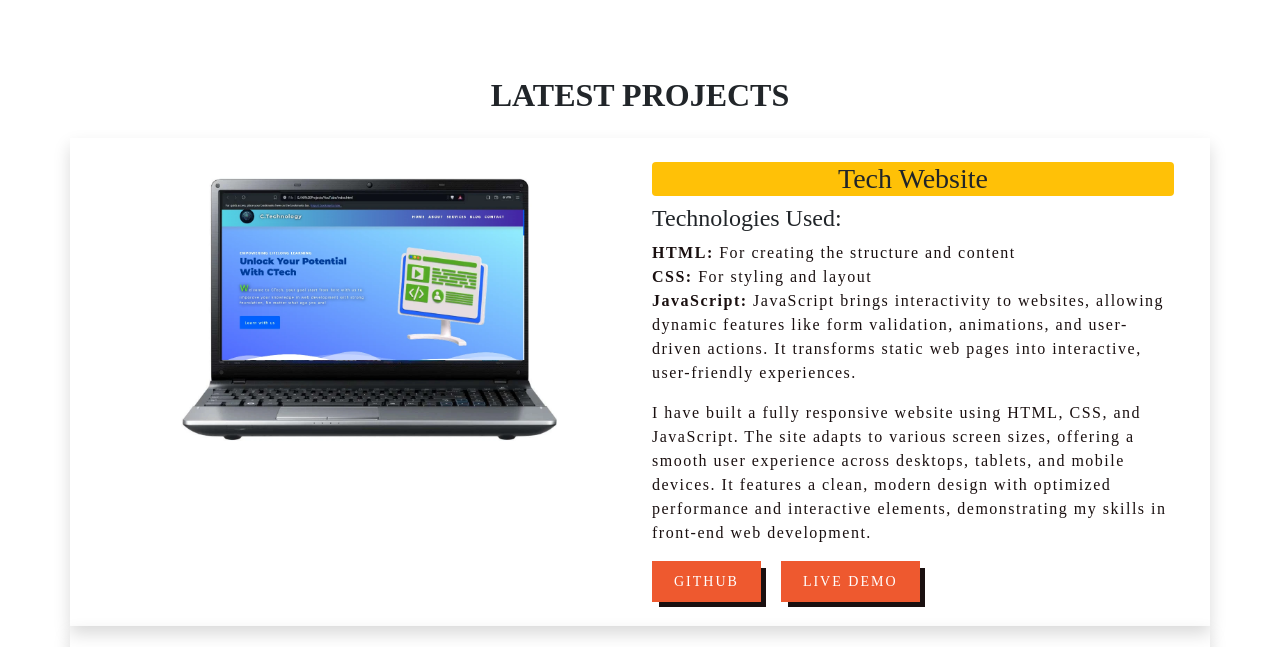
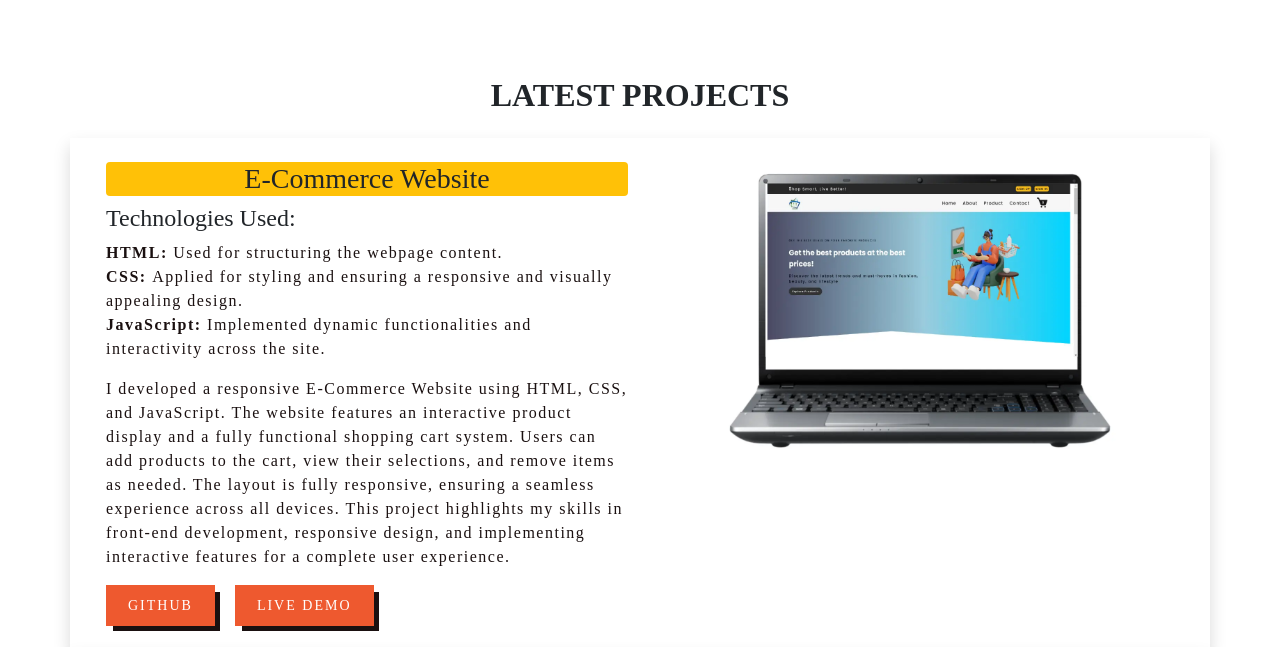
Before and after one commit to chandrajit19/My-portfolio, a plain HTML site: page index.html in a window 1280 px wide. Shown: the part 1640-2287 px from the top of the page. Drawn offline with nearby package versions, Linux system fonts and the light colour scheme; a web font is replaced by a local one.

Commit message:
ecommerce website added

```diff
--- a/index.html
+++ b/index.html
@@ -231,8 +231,40 @@
         <div class="container project-sec">
           <h2 class="text-center fw-bold mb-4">LATEST PROJECTS</h2>
 
+                   <!-- Zeroth projects -->
+                   <div class="row shadow p-4">
 
-                   <!-- Ninth project -->
+                    <!-- Project details -->
+                    <div class="col-lg-6">
+                      <h3 class="bg-warning rounded-1 text-center">E-Commerce Website</h3>
+                      <h4 class="">Technologies Used:</h4>
+
+                      <p>
+                        <span class="fw-semibold"> HTML: </span> Used for structuring the webpage content.<br />
+                        <span class="fw-semibold"> CSS: </span>Applied for styling and ensuring a responsive and visually appealing design.<br/>
+                        <span class="fw-semibold"> JavaScript: </span>Implemented dynamic functionalities and interactivity across the site.
+                      </p>
+
+                      <p>
+                        I developed a responsive E-Commerce Website using HTML, CSS, and JavaScript. The website features an interactive product display and a fully functional shopping cart system. Users can add products to the cart, view their selections, and remove items as needed. The layout is fully responsive, ensuring a seamless experience across all devices. This project highlights my skills in front-end development, responsive design, and implementing interactive features for a complete user experience.
+                      </p>
+
+                      <div>
+                        <a href="https://github.com/chandrajit19/E-commerce-Website" class="colored-btn"> GitHub </a> &nbsp; &nbsp;
+                        <a href="https://tiny-cheesecake-063802.netlify.app/" class="colored-btn">LIVE DEMO</a>
+                      </div>
+                    </div>
+
+                    <!-- projects image -->
+                        <div
+                          class="col-lg-6 border-end-4 border-start-4 border-primary you-tube" data-aos="fade-up" data-aos-delay="100"
+                        >
+                          <img src="./assets/img/ecommerce.webp" alt="" />
+                        </div>
+                  </div>
+                  <!-- Project end-->
+
+                   <!-- Second project -->
                    <div class="row shadow p-4">
                     <!-- projects image -->
                     <div
```
Also changed, not shown: assets/img/ecommerce.webp (added).
